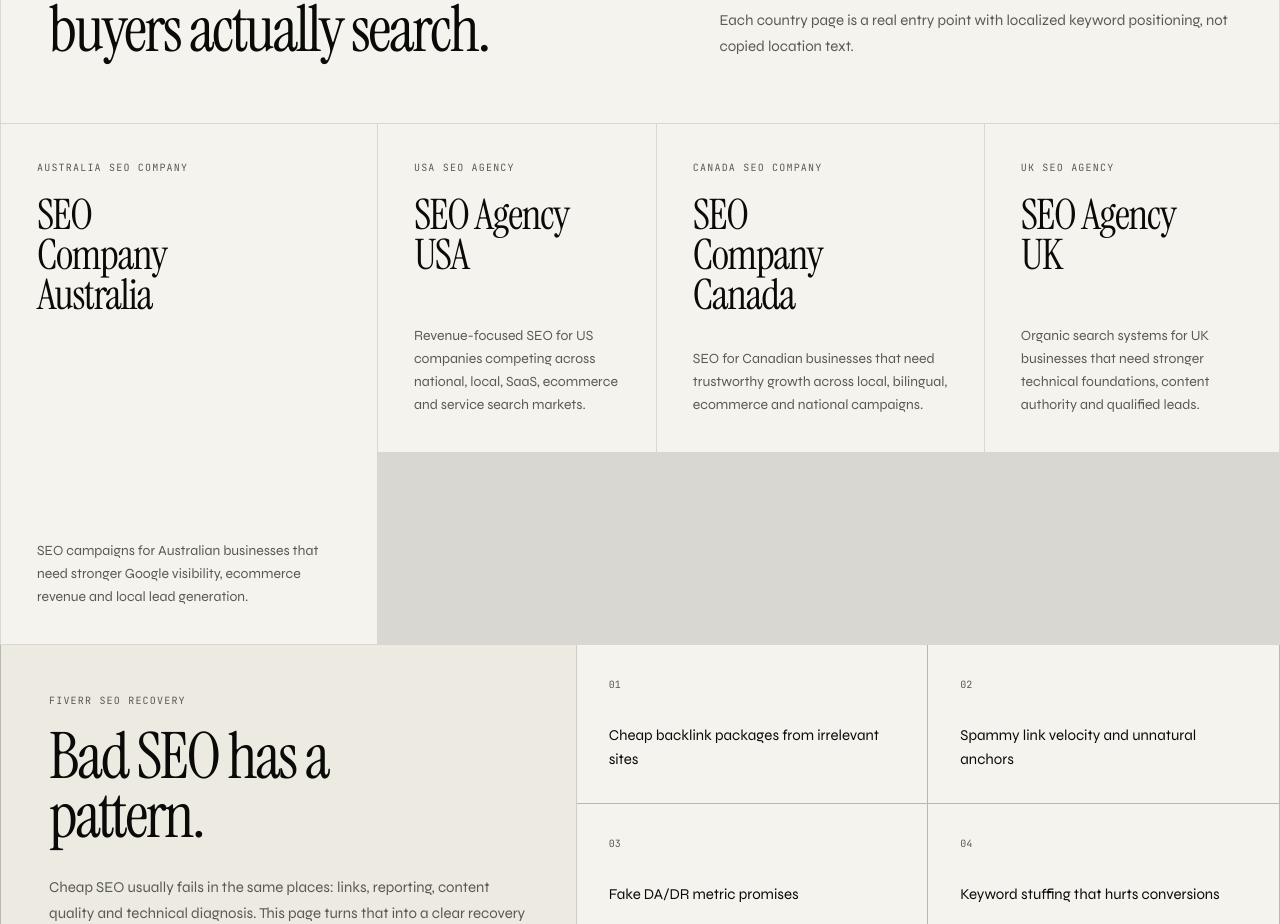
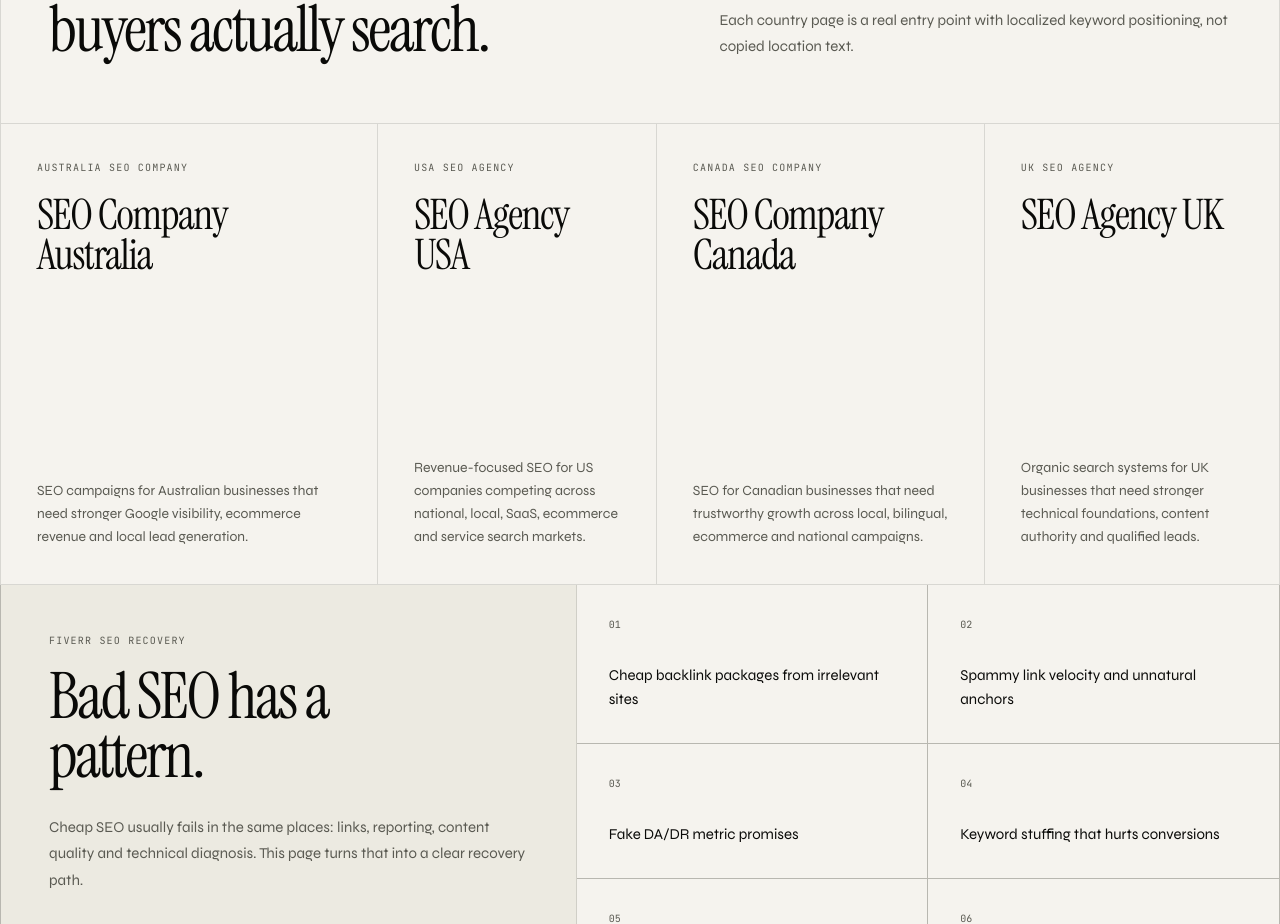
Before and after one commit to erlightdev/seogrowth, a React (Vite) app in the folder apps/web/: page / in a window 1280 px wide. Shown: the part 2640-3564 px from the top of the page. Built offline with nearby package versions, Linux system fonts and the light colour scheme.

Commit message:
refactor(MarketSection): simplify market link rendering and adjust styles for consistency

```diff
--- a/apps/web/src/components/home/home-page.tsx
+++ b/apps/web/src/components/home/home-page.tsx
@@ -429,20 +429,18 @@ function MarketSection() {
 					description="Each country page is a real entry point with localized keyword positioning, not copied location text."
 				/>
 				<div className="grid gap-px bg-rule md:grid-cols-2 lg:grid-cols-[1.15fr_0.85fr_1fr_0.9fr]">
-					{markets.map((market, index) => (
+					{markets.map((market) => (
 						<Link
 							key={market.path}
 							to={market.path}
-							className={`group min-h-[260px] bg-paper p-7 text-ink no-underline transition duration-300 hover:bg-[#f3f3e6] md:p-9 ${
-								index === 0 ? "lg:row-span-2 lg:min-h-[520px]" : ""
-							}`}
+							className="group min-h-[260px] bg-paper p-7 text-ink no-underline transition duration-300 hover:bg-[#f3f3e6] md:p-9 lg:min-h-[460px]"
 						>
 							<div className="flex h-full flex-col justify-between">
 								<div>
 									<div className="font-mono text-[10px] text-muted-text uppercase tracking-[0.12em]">
 										{market.kicker}
 									</div>
-									<h3 className="mt-5 max-w-[9ch] font-serif text-[42px] leading-[0.95] tracking-[-0.03em]">
+									<h3 className="mt-5 max-w-2xl font-serif text-[42px] leading-[0.95] tracking-[-0.03em]">
 										{market.title}
 									</h3>
 								</div>
```
